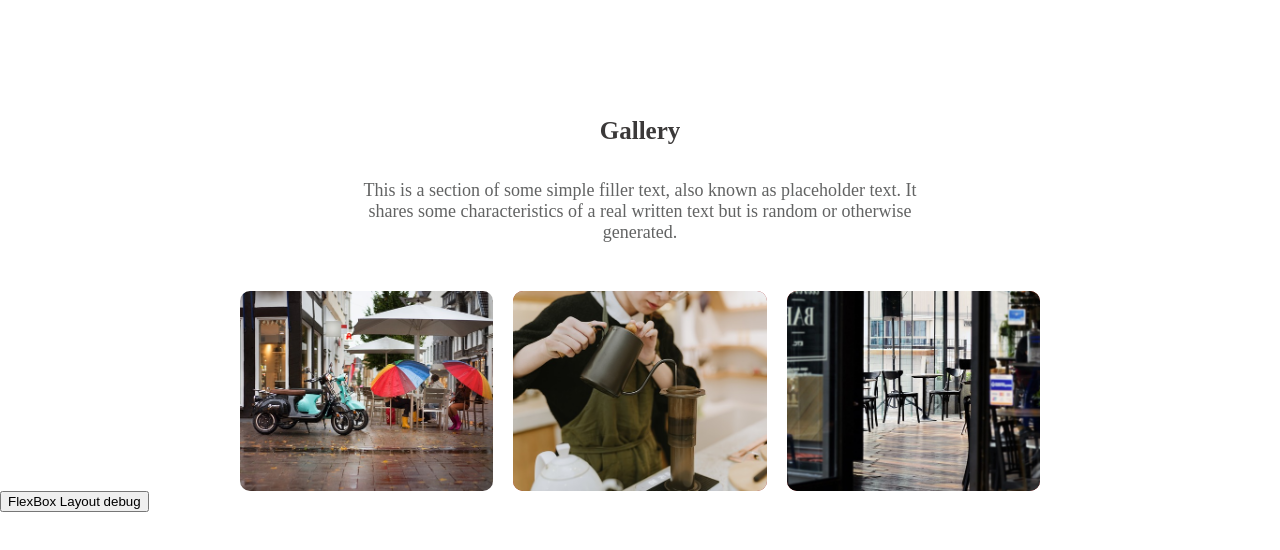
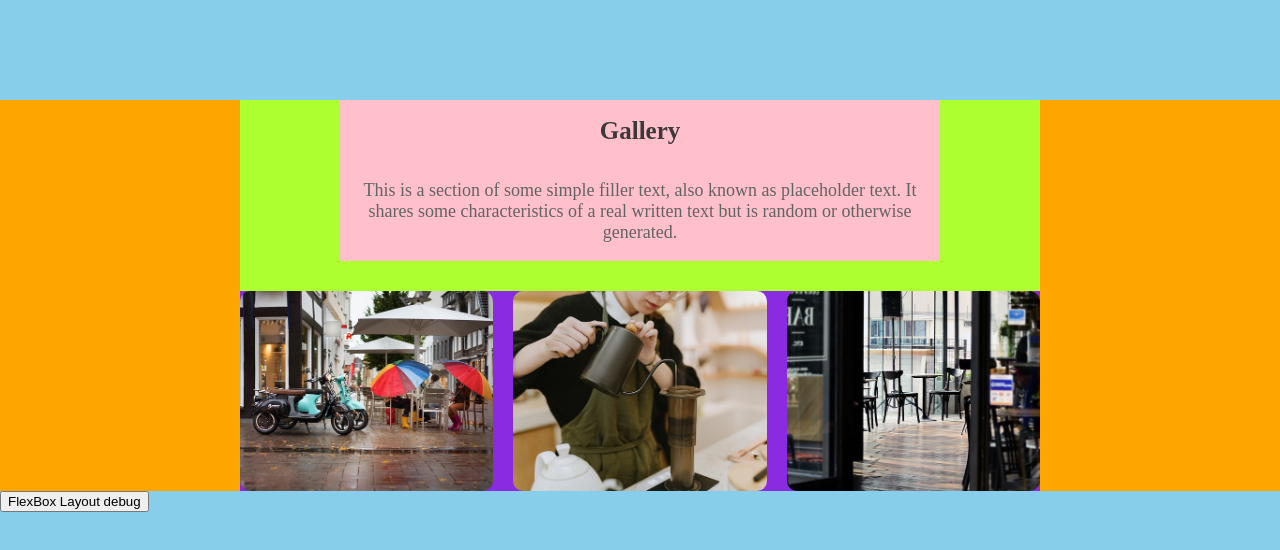
Before and after one commit to fukugit/web-components, a plain HTML site: page gallery/1/index.html in a window 1280 px wide. Both pictures are taken after a click on the button "FlexBox Layout debug". Drawn offline with Linux system fonts and the light colour scheme.

Commit message:
Add element.dataset.cssLayoutDebug

```diff
--- a/gallery/1/index.html
+++ b/gallery/1/index.html
@@ -7,22 +7,22 @@
   <title>Document</title>
 </head>
 <body id="body" data-css-layout-debug="skyblue">
-  <div class="container">
-    <div class="gallery">
-      <div class="top">
+  <div class="container" data-css-layout-debug="orange">
+    <div class="gallery" data-css-layout-debug="greenyellow">
+      <div class="top" data-css-layout-debug="pink">
         <h1> Gallery</h1>
         <p>
           This is a section of some simple filler text, also known as placeholder text. It shares some characteristics of a real written text but is random or otherwise generated.
         </p>
       </div>
-      <div class="contents">
-        <div class="image1">
+      <div class="contents" data-css-layout-debug="blueviolet">
+        <div class="image1" data-css-layout-debug="brown">
           <img src="./img1.jpg">
         </div>
-        <div class="image1">
+        <div class="image1" data-css-layout-debug="brown">
           <img src="./img2.jpg">
         </div>
-        <div class="image1">
+        <div class="image1" data-css-layout-debug="brown">
           <img src="./img3.jpg">
         </div>
       </div>
--- a/gallery/1/index.js
+++ b/gallery/1/index.js
@@ -1,38 +1,19 @@
 
-let debug_flg = false;
+let debug_flg = true;
 
 start = ()=> {
-  document.getElementById('body')
-  .style.backgroundColor = '#FFFFFF';
-  document.getElementsByClassName('container')[0]
-    .style.backgroundColor= '#FFFFFF';
-  document.getElementsByClassName('gallery')[0]
-    .style.backgroundColor= '#FFFFFF';
-  document.getElementsByClassName('top')[0]
-    .style.backgroundColor= '#FFFFFF';
-  document.getElementsByClassName('contents')[0]
-    .style.backgroundColor= '#FFFFFF';
-  document.getElementsByClassName('image1')[0]
-    .style.backgroundColor= '#FFFFFF';
+  const data = document.querySelectorAll('[data-css-layout-debug]')
+  data.forEach(element => {
+    element.style.backgroundColor = '#FFFFFF';
+  });
 }
 
 debug = ()=> {
   if (debug_flg) {
     const data = document.querySelectorAll('[data-css-layout-debug]')
-    // alert(data[0].dataset.cssLayoutDebug)
-    data[0].style.backgroundColor = data[0].dataset.cssLayoutDebug;
-    // document.getElementById('body')
-    // .style.backgroundColor = 'skyblue';
-    document.getElementsByClassName('container')[0]
-      .style.backgroundColor= 'orange';
-    document.getElementsByClassName('gallery')[0]
-      .style.backgroundColor= 'greenyellow';
-      document.getElementsByClassName('top')[0]
-      .style.backgroundColor= 'pink';
-    document.getElementsByClassName('contents')[0]
-      .style.backgroundColor= 'orange';
-    document.getElementsByClassName('image1')[0]
-      .style.backgroundColor= 'brown';
+    data.forEach(element => {
+      element.style.backgroundColor = element.dataset.cssLayoutDebug;
+    });
   } else {
     start();
   }
@@ -40,6 +21,5 @@ debug = ()=> {
 
 }
 
-start();
 let button = document.getElementById('debug');
 button.addEventListener('click', debug);
--- a/gallery/1/style.css
+++ b/gallery/1/style.css
@@ -2,7 +2,7 @@ body {
   margin: 0;
 }
 .container  {
-  background-color: orange;
+  /* background-color: orange; */
   margin-top: 100px;
   display: flex;
   flex-direction:column;
@@ -13,14 +13,14 @@ body {
   width: 50%;
   min-width: 800px;
   max-width: 1000px;
-  background-color: greenyellow;
+  /* background-color: greenyellow; */
   display: flex;
   flex-direction:column;
   align-items: center;
 }
 
 .top {
-  background-color: pink;
+  /* background-color: pink; */
   display: flex;
   align-items: center;
   flex-direction:column;
@@ -39,7 +39,7 @@ body {
 
 .contents {
   margin-top: 30px;
-  background-color: blueviolet;
+  /* background-color: blueviolet; */
   display: flex;
   align-items: center;
   justify-content: space-between;
@@ -50,7 +50,7 @@ body {
 .image1 {
   flex: 1;
   height: 200px;
-  background-color: brown;
+  /* background-color: brown; */
   overflow: hidden;
   cursor: pointer;
   border-radius: 10px;
```
